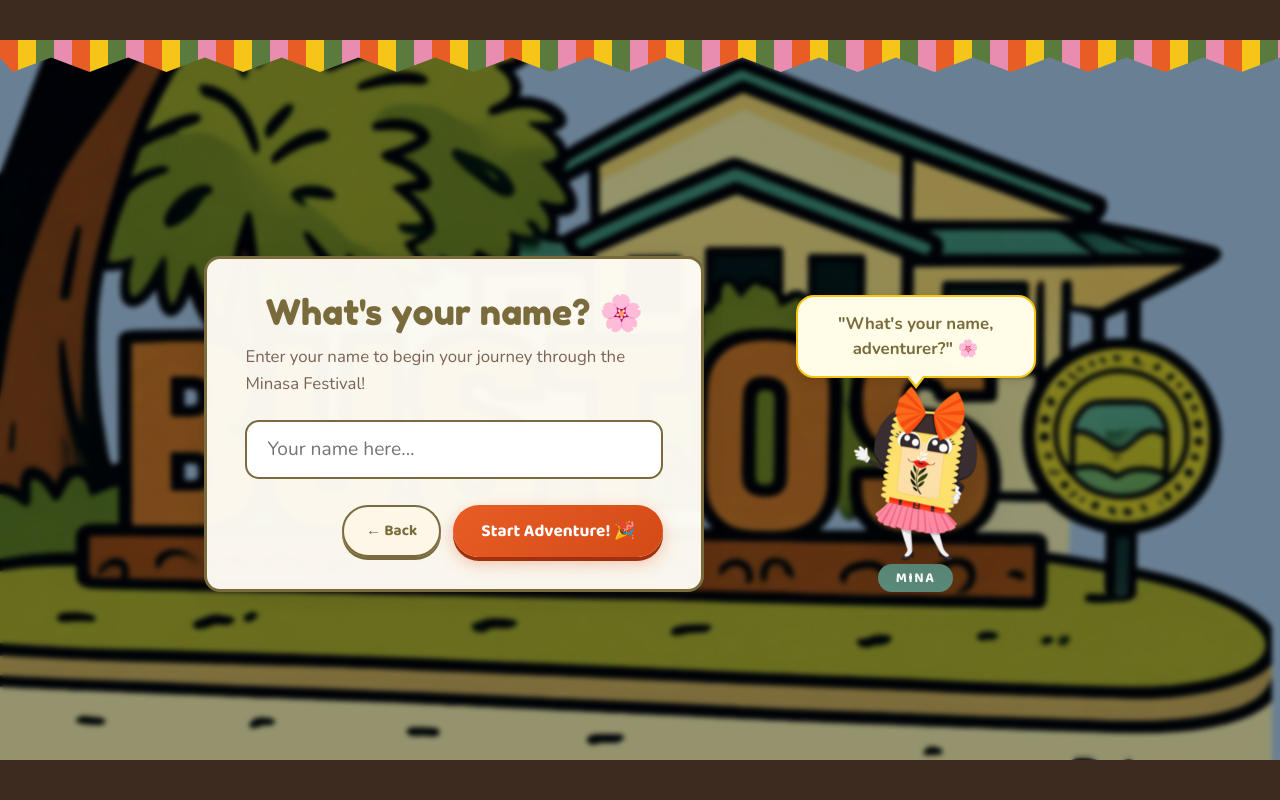
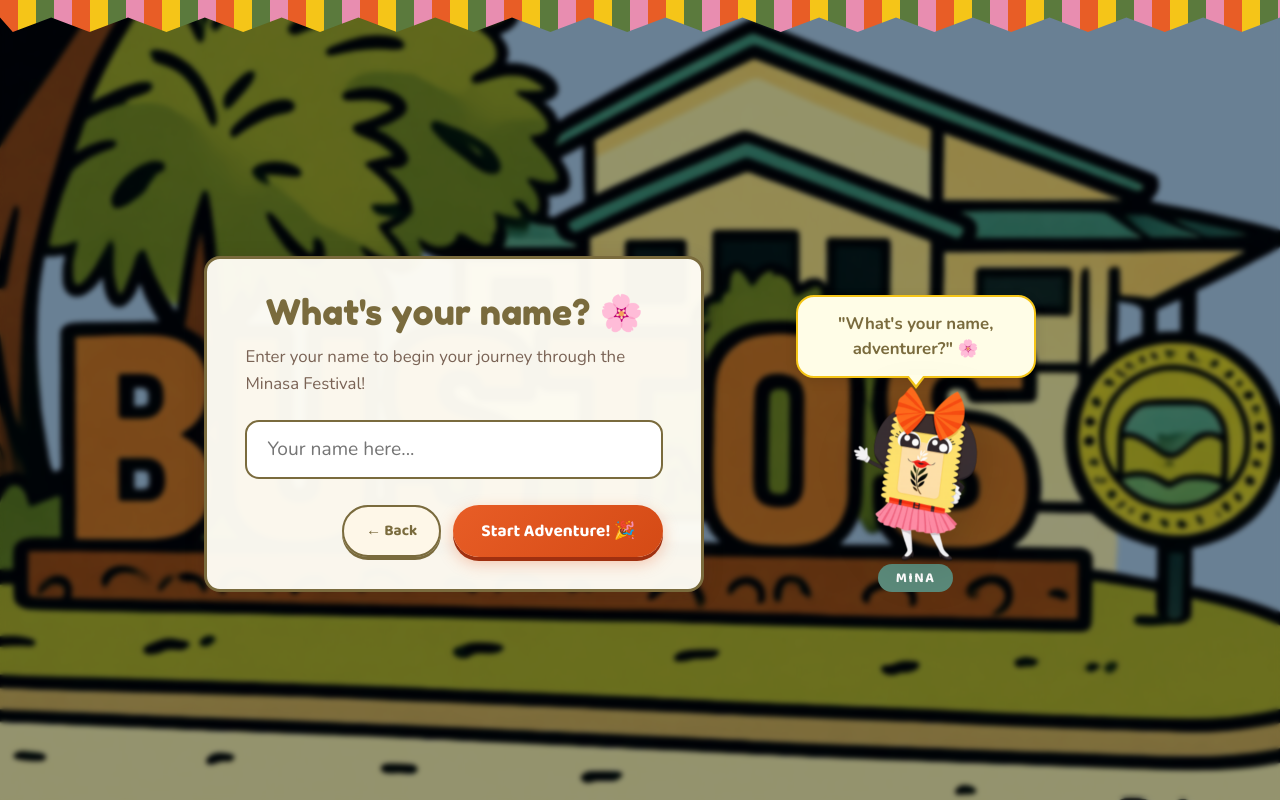
Before and after one commit to shxnxkhxrby/mina, a React (Vite) app: page / in a window 1280 px wide. Both pictures are taken after a click on the button "Story Mode". Built offline with nearby package versions, Linux system fonts and the light colour scheme.

Commit message:
fixed bg

```diff
--- a/src/screens/NameInput.tsx
+++ b/src/screens/NameInput.tsx
@@ -16,16 +16,22 @@ export default function NameInput() {
   };
 
   return (
-    <div className="scene" style={{ background: '#1a0e00' }}>
+    <div style={{
+      position: 'fixed', inset: 0,
+      width: '100%', height: '100%',
+      overflow: 'hidden',
+      background: '#1a0e00',
+    }}>
 
-      {/* Background image — same source as MainMenu */}
+      {/* Background image — same source as MainMenu, fills 100% */}
       <img
         src={ASSETS.logo}
         alt=""
         style={{
           position: 'absolute', inset: 0,
           width: '100%', height: '100%',
-          objectFit: 'cover', objectPosition: 'center', zIndex: 0,
+          objectFit: 'cover', objectPosition: 'center',
+          zIndex: 0,
         }}
         onError={e => { (e.target as HTMLImageElement).style.display = 'none'; }}
       />
@@ -37,7 +43,7 @@ export default function NameInput() {
         background: 'rgba(0,0,0,0.42)', zIndex: 1,
       }} />
 
-      <div className="bunting" style={{ zIndex: 3 }} />
+      <div className="bunting" style={{ position: 'absolute', top: 0, left: 0, right: 0, zIndex: 3 }} />
 
       <div style={{
         position: 'absolute', inset: 0,
```
